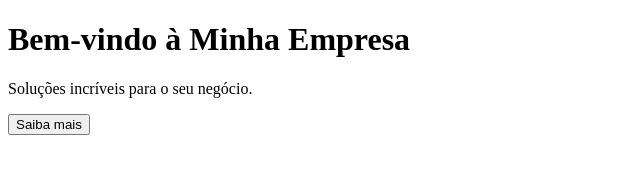
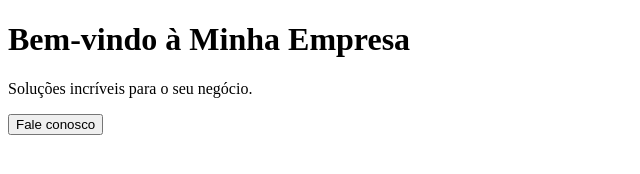
Before and after one commit to Leonardo0414/landing-page-empresa, a plain HTML site: page index.html in a window 1280 px wide. Shown: the full height of the page, 0-640 px from the left. Drawn offline with Linux system fonts and the light colour scheme.

Commit message:
Alter text button

```diff
--- a/index.html
+++ b/index.html
@@ -8,7 +8,7 @@
     <header>
       <h1>Bem-vindo à Minha Empresa</h1>
       <p>Soluções incríveis para o seu negócio.</p>
-      <button>Saiba mais</button>
+     <button>Fale conosco</button>
     </header>
   </body>
 </html>
```
